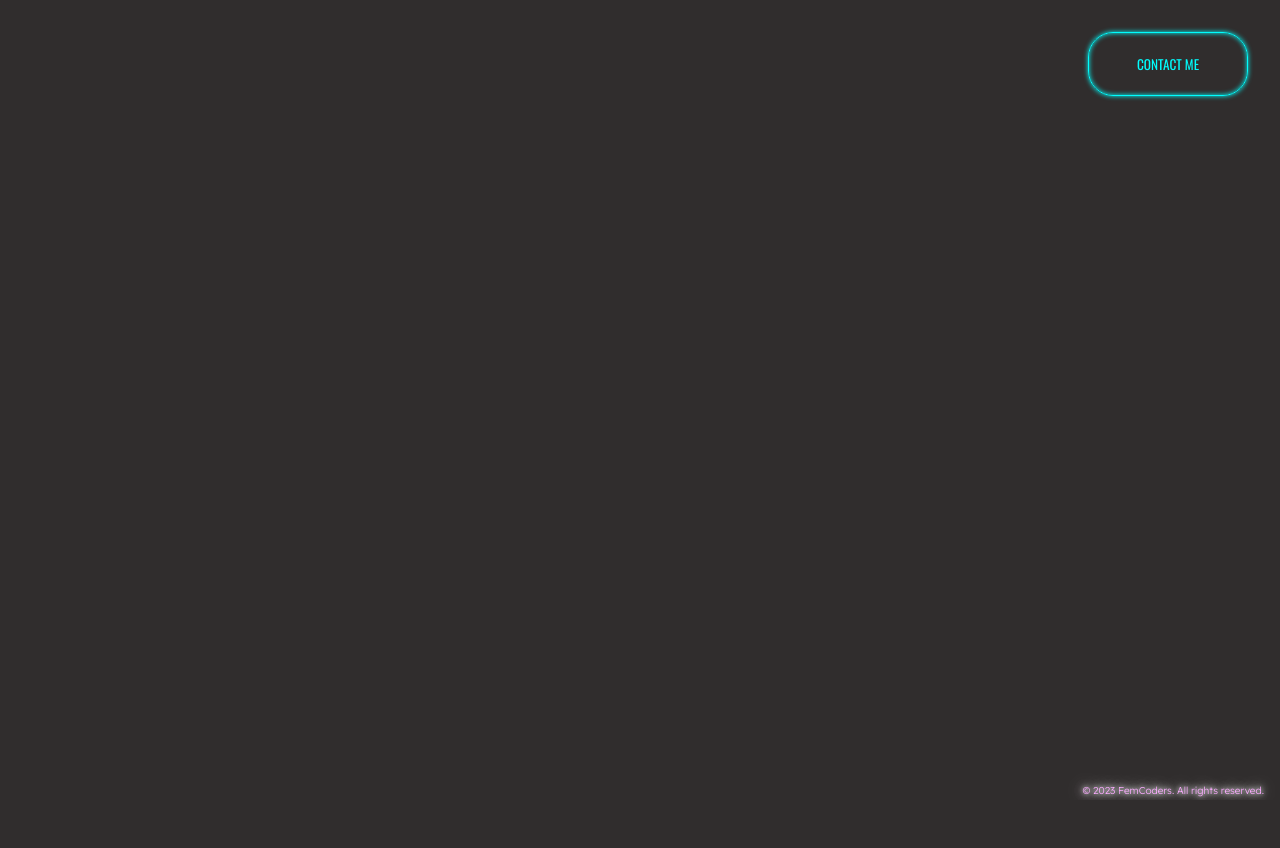
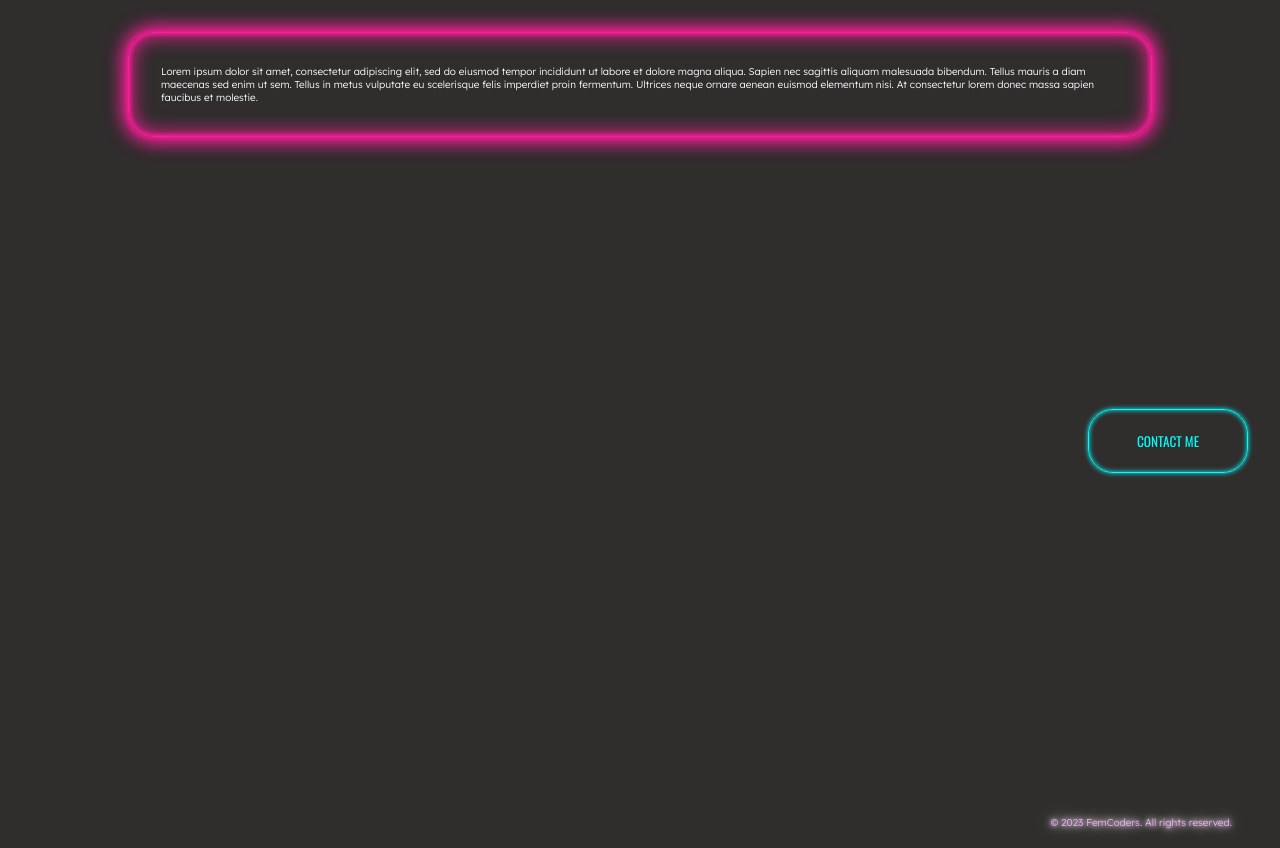
Before and after one commit to pohengchan/GBPianoStudio, a React (Create React App) app in the folder frontend-pianoclasses/: page / in a window 1280 px wide. Before the commit the page ends 800 px from the top, so only its background shows below. Built offline with nearby package versions, Linux system fonts and the light colour scheme.

Commit message:
textbox added

```diff
--- a/frontend-pianoclasses/src/App.js
+++ b/frontend-pianoclasses/src/App.js
@@ -2,10 +2,12 @@ import React from 'react';
 import './index';
 import Footer from './components/Footer';
 import Contactbutton from './components/Contactbutton';
+import Textborder from './components/Textborder';
 
 function App() {
   return (
     <>
+    <Textborder/>
       <Contactbutton/>
       <Footer/>
 
--- a/frontend-pianoclasses/src/components/Contactbutton.jsx
+++ b/frontend-pianoclasses/src/components/Contactbutton.jsx
@@ -5,8 +5,8 @@ import '../index.css';
 function Contactbutton() {
   return (
     <>
-    <div class="button-container">
-        <Link to='/Contact'><button class="custom-btn btn-15">CONTACT ME</button></Link>
+    <div className='button-container'>
+        <Link to='/Contact'><button className='custom-btn btn-15'>CONTACT ME</button></Link>
 
     </div>
     </>
--- a/frontend-pianoclasses/src/components/Footer.jsx
+++ b/frontend-pianoclasses/src/components/Footer.jsx
@@ -6,7 +6,7 @@ function Footer() {
   return (
     <>
     <footer>
-        <p>© 2023 FemCoders. All rights reserved.</p>
+        <p className='footer'>© 2023 FemCoders. All rights reserved.</p>
     </footer>
     </>
   )
--- /dev/null
+++ b/frontend-pianoclasses/src/components/Textborder.jsx
@@ -0,0 +1,17 @@
+import React from 'react';
+import '../index.css';
+
+function Textborder() {
+  return (
+    <>
+    <div id='container-father'>
+         <div className='container'>
+        <p>Lorem ipsum dolor sit amet, consectetur adipiscing elit, sed do eiusmod tempor incididunt ut labore et dolore magna aliqua. Sapien nec sagittis aliquam malesuada bibendum. Tellus mauris a diam maecenas sed enim ut sem. Tellus in metus vulputate eu scelerisque felis imperdiet proin fermentum. Ultrices neque ornare aenean euismod elementum nisi. At consectetur lorem donec massa sapien faucibus et molestie.
+        </p>
+        </div>
+    </div>
+    </>
+  )
+}
+
+export default Textborder
--- a/frontend-pianoclasses/src/index.css
+++ b/frontend-pianoclasses/src/index.css
@@ -1,6 +1,8 @@
 @import url('https://fonts.googleapis.com/css2?family=Lexend:wght@300&family=Oswald&display=swap');
 @import './styles/footer.css';
 @import './styles/contactbutton.css';
+@import './styles/textborder.css';
+
 
   *{
       margin: 0;
--- a/frontend-pianoclasses/src/styles/contactbutton.css
+++ b/frontend-pianoclasses/src/styles/contactbutton.css
@@ -1,13 +1,13 @@
 .button-container {
     display:flex;
     justify-content: flex-end;
-    flex-wrap: wrap;
-    align-content: flex-end;
-
+    align-items: flex-end;
     text-align: center;
 }
 button {
     margin: 2rem;
+    margin-top: 15rem;
+
   }
   .custom-btn {
     color: #fff;
--- a/frontend-pianoclasses/src/styles/footer.css
+++ b/frontend-pianoclasses/src/styles/footer.css
@@ -7,7 +7,7 @@ footer{
   justify-content: flex-end;
   padding : 1rem;
 }
-p{
+.footer{
     font-family: 'Lexend', sans-serif;
     color: var(--light-pink);
     text-shadow:
--- /dev/null
+++ b/frontend-pianoclasses/src/styles/textborder.css
@@ -0,0 +1,30 @@
+
+#container-father {
+    display: flex;
+    justify-content: center;
+
+}
+.container {
+    border: 1px solid var(--dark-pink);
+    border-radius: 25px;
+    width: 80%;
+    display: flex;
+    justify-content: center;
+    margin: 2rem;
+    box-shadow: 0 0 5px 0 var(--dark-pink),
+    inset 0 0 5px 0 var(--dark-pink),
+    0 0 20px 0 var(--dark-pink),
+    inset 0 0 5px 0 var(--dark-pink),
+    0 0 20px 2px var(--dark-pink),
+    inset 0 0 20px 2px var(--dark-pink);
+
+    /* box-shadow: var(--dark-pink) 50px 50px 100px -20px, var(--dark-pink) 3px 30px 60px -30px, var(--dark-pink) 0px -2px 6px 0px inset;
+
+} */
+}
+
+p {
+    color: white;
+    padding: 2rem;
+
+}
```
